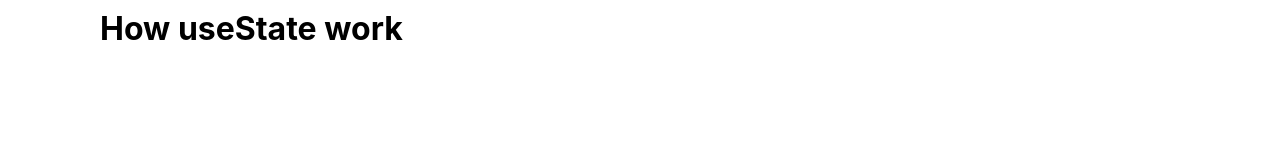
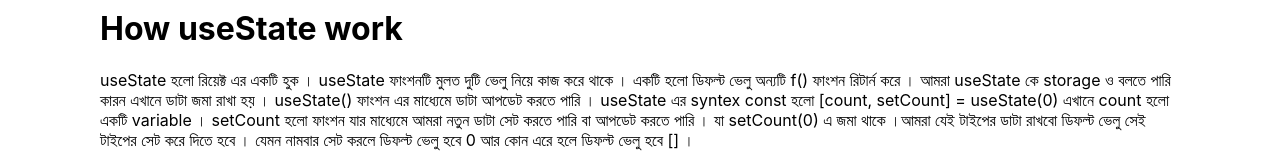
Before and after one commit to solaymanWeb/lucky-one, a React (Create React App) app: page / in a window 1280 px wide. Shown: the part 2225-2388 px from the top of the page. Before the commit the page ends 2295 px from the top, so only its background shows below. Built offline with nearby package versions, Linux system fonts and the light colour scheme.

Commit message:
finnal work

```diff
--- a/src/component/Question/Question.js
+++ b/src/component/Question/Question.js
@@ -8,7 +8,8 @@ const Question = () => {
             <p>আমরা যখন রিয়েক্ট এর কোড লিখি তখন রিয়েক্ট এক মুখি ডাটা প্রবাহের মাধ্যেমে কাজ করে থাকে । রিয়েক্ট সব সময় ্প্যারেন্ট কমপোন্টে থেকে তার চাইল্ড কম্পোনেন্ট এ ডাটা পাঠায় আর মূলত এভাবে কোডিং এর ধারা বজায় রেখে রিয়েক্ট এর কোডিং করা হয় । সিঙ্গেল পেজ অ্যাপ্লিকেশন ডেভেলপ করার জন্য রিয়েক্ট ব্যবহার করা হয় । কারণ এতে করে অ্যাপ্লিকেশন এর ভালো পারফোরমেন্স পাওয়া যায় । আমরা যখন HTML, CSS, Javascript দিয়ে একটি ওয়েব সাইট তৈরি করি আর সেই সাইটটা যখন ইউজার ব্যবহার করে তখন ব্যবহার কারি যতবার সেই সাইটে ব্রাউজ করে তত বার সেই সাইট লোড নেয় । আর যদি ও সাইটা রিয়েক্ট দিয়ে তৈরি করা হয় তাহলে ব্রাউজার একবার লোড করে একটি র্ভাচুয়াল ডোম তৈরি করে ফেলে যার কারণে পরবর্তি সময়ে ব্রাউজ করলে আর নতুন করে লোড নেয় না ।    </p>
 
             <h1>How useState work</h1>
-            <p></p>
+            <p>useState হলো রিয়েক্ট এর একটি হুক । useState ফাংশনটি মুলত দুটি ভেলু নিয়ে কাজ করে থাকে । একটি হলো ডিফল্ট ভেলু অন্যটি f() ফাংশন রিটার্ন করে । আমরা useState কে storage ও বলতে পারি কারন এখানে ডাটা জমা রাখা হয় ।  useState() ফাংশন এর মাধ্যেমে ডাটা আপডেট করতে পারি । useState এর syntex const হলো  [count, setCount] = useState(0) এখানে count হলো একটি variable । setCount হলো ফাংশন যার মাধ্যেমে আমরা নতুন ডাটা ‍সেট করতে পারি  বা আপডেট করতে পারি । যা setCount(0) এ জমা থাকে ।আমরা যেই টাইপের ডাটা রাখবো ডিফল্ট ভেলু সেই টাইপের সেট করে দিতে হবে । যেমন নামবার সেট করলে ডিফল্ট ভেলু হবে 0  আর কোন এরে হলে ডিফল্ট ভেলু হবে [] ।
+            </p>
         </div>
     );
 };
```
